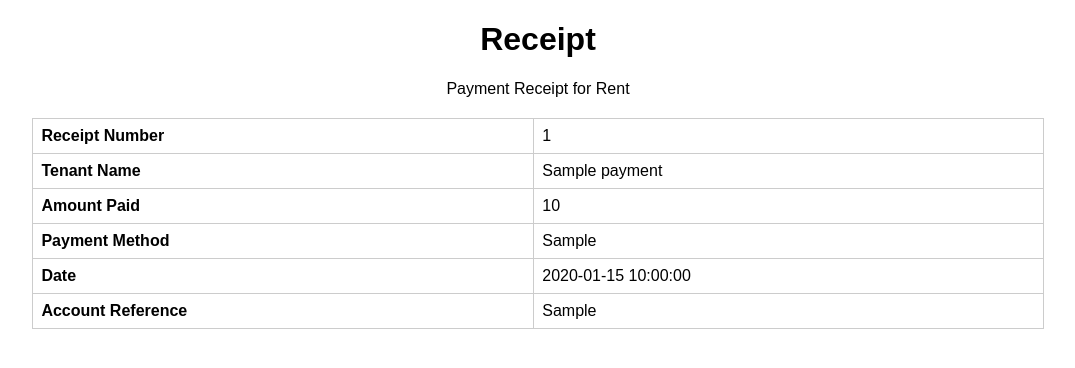
After one commit to crappyrizz/rentmanage, a Flask app: template frontend/templates/receipt.html in a window 1280 px wide. The commit adds this page. Shown: the top 368 px of the page, without its empty margins (102-1177 px from the left). Run offline with Flask 3, Linux system fonts and the light colour scheme; the template is opened without the code that fills it: most values are stand-ins (such as "Sample title", 1, 10 or a date in 2020); some libraries are stand-ins or nearby versions.

Commit message:
trying the receipt function

```diff
--- a/backend/server.py
+++ b/backend/server.py
@@ -6,6 +6,8 @@ import bcrypt
 import base64
 import requests
 from datetime import datetime
+from weasyprint import HTML
+
 
 
 def generate_password(short_code, passkey, timestamp):
@@ -421,5 +423,107 @@ def mpesa_callback():
     return "Callback received", 200
 
 
+
+
+
+
+@app.route('/analytics', methods=['GET'])
+def analytics():
+    # Ensure only admins can access analytics
+    if 'user_role' not in session or session.get('user_role') != 'admin':
+        return redirect(url_for('dashboard'))
+
+    cursor = mysql.connection.cursor()
+
+    # Example Query 1: Count the number of tenants
+    cursor.execute("SELECT COUNT(*) FROM users WHERE role = 'tenant'")
+    tenant_count = cursor.fetchone()[0]
+    # Assume each tenant is expected to pay 1000 Ksh.
+    expected_revenue = tenant_count * 1000
+
+    # Example Query 2: Sum the total of completed payments from the payments table.
+    cursor.execute("SELECT COALESCE(SUM(amount), 0) FROM payments WHERE status = 'completed'")
+    actual_revenue = cursor.fetchone()[0]
+
+    # Example Query 3 (Optional): Count on-time vs. late payments.
+    # (This assumes you have an 'on_time' field in your payments table.)
+    cursor.execute("SELECT COUNT(*) FROM payments WHERE status = 'completed' AND on_time = 1")
+    on_time_count = cursor.fetchone()[0]
+    cursor.execute("SELECT COUNT(*) FROM payments WHERE status = 'completed' AND on_time = 0")
+    late_count = cursor.fetchone()[0]
+
+    cursor.close()
+
+    # Package the data into a dictionary to pass to the template.
+    analytics_data = {
+        'expected_revenue': expected_revenue,
+        'actual_revenue': actual_revenue,
+        'on_time_count': on_time_count,
+        'late_count': late_count
+    }
+
+    return render_template('analytics.html', data=analytics_data)
+
+
+
+@app.route('/admin/generate_receipt/<int:payment_id>', methods=['GET'])
+def generate_receipt(payment_id):
+    # Ensure the user is logged in and is an admin.
+    if 'user_email' not in session or session.get('user_role') != 'admin':
+        return redirect(url_for('show_login_page'))
+
+    cursor = mysql.connection.cursor()
+    # Retrieve payment details; join with users to get tenant name, etc.
+    query = """
+        SELECT p.payment_id, p.amount, p.payment_method, p.created_at, p.account_reference,
+        u.fullname as tenant_name
+        FROM payments p
+        JOIN users u ON p.tenant_id = u.id
+        WHERE p.payment_id = %s
+    """
+    cursor.execute(query, (payment_id,))
+    payment = cursor.fetchone()
+    cursor.close()
+
+    if not payment:
+        return "Payment not found", 404
+
+    # Build a dictionary to pass to the template.
+    payment_data = {
+        "payment_id": payment[0],
+        "amount": payment[1],
+        "payment_method": payment[2],
+        "created_at": payment[3],
+        "account_reference": payment[4],
+        "tenant_name": payment[5]
+    }
+
+    # Render the receipt HTML using the receipt template.
+    rendered_html = render_template('receipt.html', payment=payment_data)
+
+    # Generate PDF from the rendered HTML.
+    pdf = HTML(string=rendered_html).write_pdf()
+
+    # Save the PDF file to a receipts folder (make sure it exists)
+    receipts_folder = os.path.join(os.getcwd(), 'frontend', 'static', 'receipts')
+    if not os.path.exists(receipts_folder):
+        os.makedirs(receipts_folder)
+
+    receipt_filename = f"receipt_{payment_id}.pdf"
+    receipt_path = os.path.join(receipts_folder, receipt_filename)
+    with open(receipt_path, 'wb') as f:
+        f.write(pdf)
+
+    # Update the payment record with the receipt URL (relative to static folder)
+    receipt_url = f"receipts/{receipt_filename}"
+    cursor = mysql.connection.cursor()
+    cursor.execute("UPDATE payments SET receipt_url = %s WHERE payment_id = %s", (receipt_url, payment_id))
+    mysql.connection.commit()
+    cursor.close()
+
+    return f"Receipt generated successfully. <a href='{url_for('static', filename=receipt_url)}'>Download Receipt</a>"
+
+
+
 if __name__ == '__main__':
     app.run(debug=True)
--- a/frontend/static/dashboard.css
+++ b/frontend/static/dashboard.css
@@ -13,13 +13,14 @@ body {
     line-height: 1.6;
 }
 
-/* Header styling */
+/* Header styling
 header {
     background: #333;
     color: #fff;
     padding: 20px;
     text-align: center;
 }
+    */
 
 /* Dashboard container: using flex for a two-column layout */
 .dashboard {
@@ -68,13 +69,14 @@ header {
     background: #ecf0f1;
 }
 
-/* Footer styling */
+/* Footer styling
 footer {
     background: #333;
     color: #fff;
     text-align: center;
     padding: 15px;
 }
+    */
 
 /* Example button styling */
 button {
--- a/frontend/templates/base.html
+++ b/frontend/templates/base.html
@@ -8,7 +8,7 @@
 </head>
 <body>
     <header>
-        <!-- Optional: Your header content -->
+        KAPTAGAT
     </header>
 
     <div class="dashboard">
--- /dev/null
+++ b/frontend/templates/receipt.html
@@ -0,0 +1,52 @@
+<!-- receipt.html -->
+<!DOCTYPE html>
+<html>
+<head>
+    <meta charset="UTF-8">
+    <title>Receipt for Payment #{{ payment.payment_id }}</title>
+    <style>
+      body { font-family: Arial, sans-serif; }
+      .container { width: 80%; margin: auto; }
+      .header { text-align: center; }
+      .details { margin-top: 20px; }
+      table { width: 100%; border-collapse: collapse; }
+      th, td { border: 1px solid #ccc; padding: 8px; text-align: left; }
+    </style>
+</head>
+<body>
+    <div class="container">
+      <div class="header">
+         <h1>Receipt</h1>
+         <p>Payment Receipt for Rent</p>
+      </div>
+      <div class="details">
+         <table>
+            <tr>
+               <th>Receipt Number</th>
+               <td>{{ payment.payment_id }}</td>
+            </tr>
+            <tr>
+               <th>Tenant Name</th>
+               <td>{{ payment.tenant_name }}</td>
+            </tr>
+            <tr>
+               <th>Amount Paid</th>
+               <td>{{ payment.amount }}</td>
+            </tr>
+            <tr>
+               <th>Payment Method</th>
+               <td>{{ payment.payment_method }}</td>
+            </tr>
+            <tr>
+               <th>Date</th>
+               <td>{{ payment.created_at }}</td>
+            </tr>
+            <tr>
+               <th>Account Reference</th>
+               <td>{{ payment.account_reference }}</td>
+            </tr>
+         </table>
+      </div>
+    </div>
+</body>
+</html>
--- a/frontend/templates/sidebar.html
+++ b/frontend/templates/sidebar.html
@@ -2,11 +2,11 @@
     <!-- You can render items based on the role passed from Flask -->
     <li><a href="#">Home</a></li>
     <li><a href="{{url_for('chat')}}">Chat Room</a></li>
-    <li><a href="#">Analytics</a></li>
+    <li><a href="{{ url_for('analytics') }}">Analytics</a></li>
     <li><a href="{{url_for('profile')}}">Profile</a></li>
     {% if role == "admin" %}
         <li><a href="#">Manage Tenants</a></li>
-        <li><a href="#">Payments & Receipts</a></li>
+        <li><a href="{{url_for('generate_receipt')}}">Payments & Receipts</a></li>
     {% elif role == "tenant" %}
         <li><a href="{{url_for('pay_rent')}}">Pay Rent</a></li>
     {% endif %}
```
Also changed, not shown: frontend/templates/analytics.html (added, +68 -0 lines).
